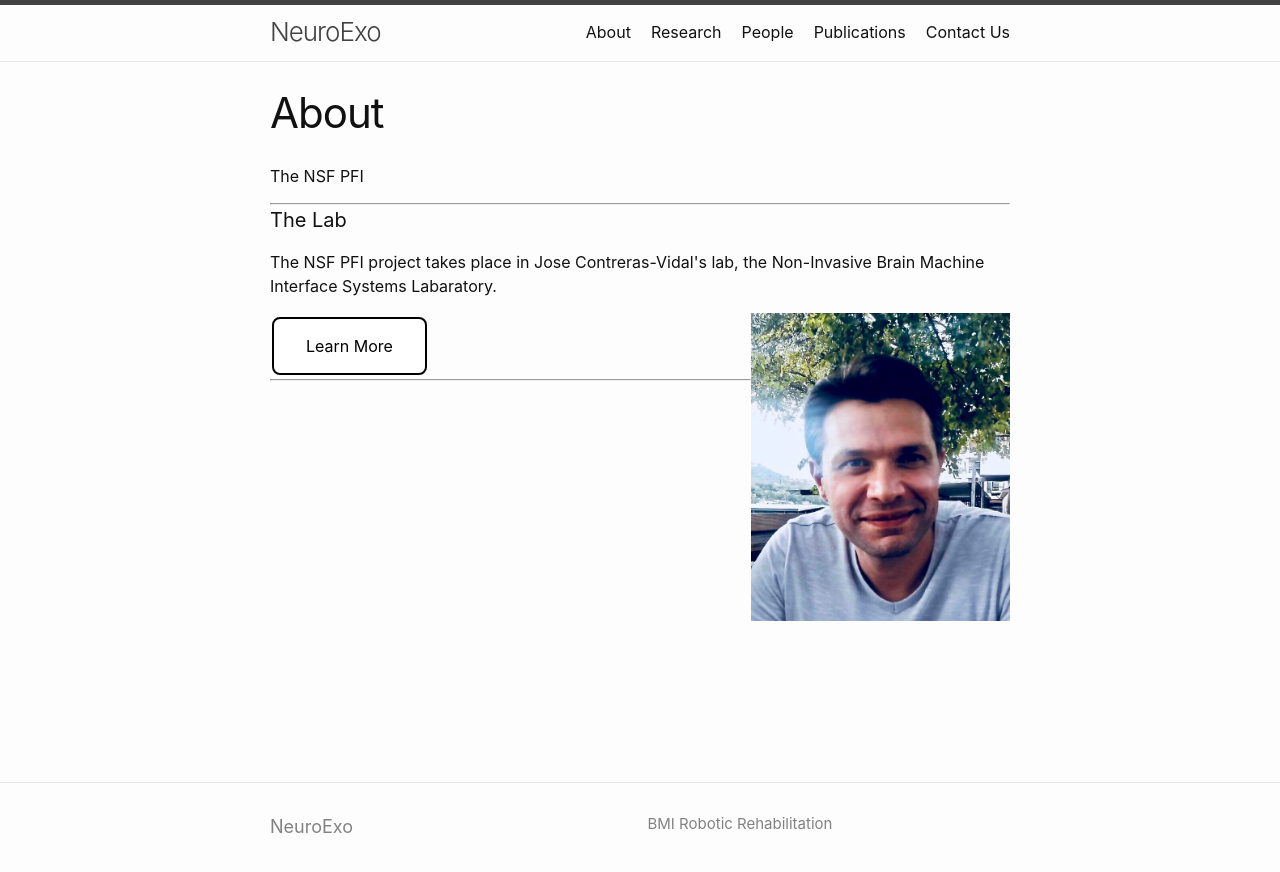
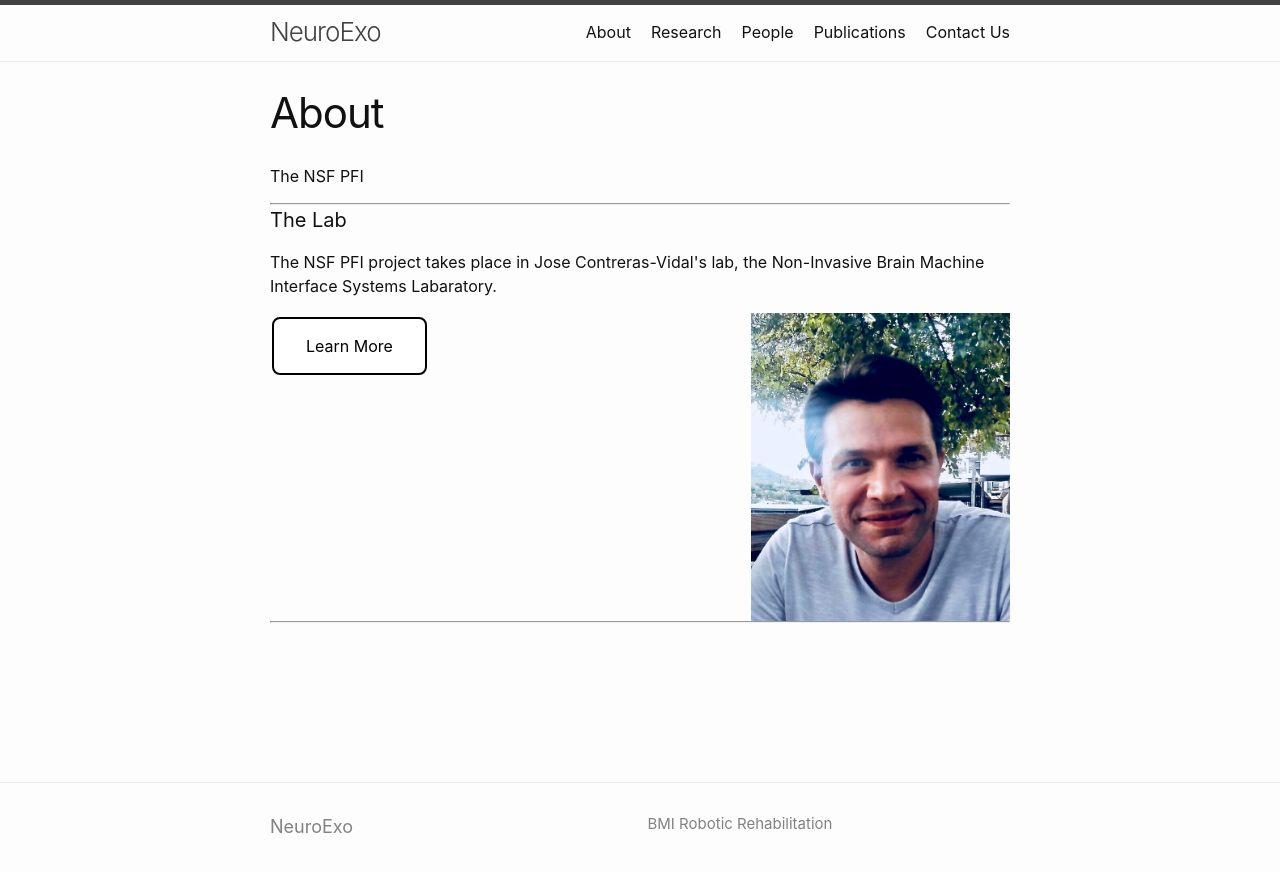
Before and after one commit to arcraik/neuroexo-website, a Jekyll site: the page built from about.md, in a window 1280 px wide. Shown: the top 872 px of the page. Built offline with Jekyll 4.4.1, drawn with Linux system fonts in a browser that asks for light colours.

Commit message:
Update about.md

```diff
--- a/about.md
+++ b/about.md
@@ -8,7 +8,7 @@ The NSF PFI
 
 <hr>
 <h4>The Lab</h4>
-<div float="left">
+<div float="left" style="overflow: auto;">
 <p align="left">The NSF PFI project takes place in Jose Contreras-Vidal's lab, the Non-Invasive Brain Machine Interface Systems Labaratory.</p>
 <img align="right" height="35%" width="35%" src="/photos/AKilicarslan.jpeg" />
 <a class="button" href="/lab/">Learn More</a>
```
